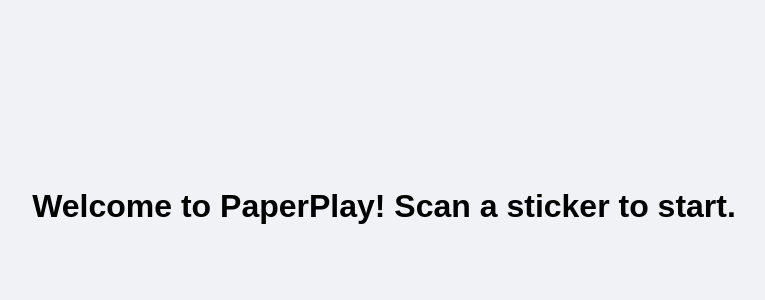
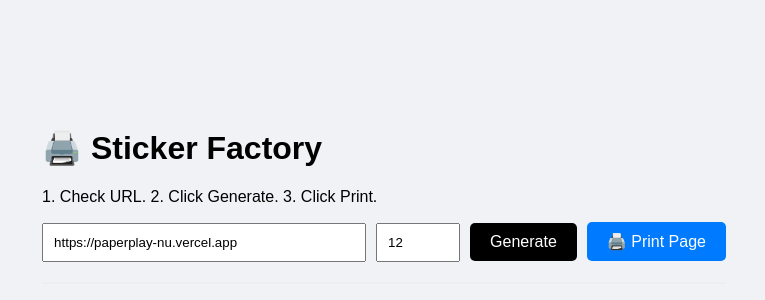
Before and after one commit to supercaylib/paperplay, a React (Vite) app: page /#/admin in a window 1280 px wide. Shown: the part 194-494 px from the top of the page, without its empty margins (256-1021 px from the left). Built offline with nearby package versions, Linux system fonts and the light colour scheme.

Commit message:
Switch to HashRouter

```diff
--- a/src/Admin.jsx
+++ b/src/Admin.jsx
@@ -15,7 +15,7 @@
 
     const newCodes = Array.from({ length: count }).map((_, i) => ({
       id: `tag-${batchId}-${i + 1}`,
-      link: `${baseUrl}/tag-${batchId}-${i + 1}`
+      link: `${baseUrl}/#/${batchId}-${i + 1}`
     }))
     setCodes(newCodes)
   }
--- a/src/main.jsx
+++ b/src/main.jsx
@@ -2,12 +2,12 @@
 import ReactDOM from 'react-dom/client'
 import App from './App.jsx'
 import './index.css'
-import { BrowserRouter } from 'react-router-dom'
+import { HashRouter } from 'react-router-dom'
 
 ReactDOM.createRoot(document.getElementById('root')).render(
   <React.StrictMode>
-    <BrowserRouter>
+    <HashRouter>
       <App />
-    </BrowserRouter>
+    </HashRouter>
   </React.StrictMode>,
 )
```
